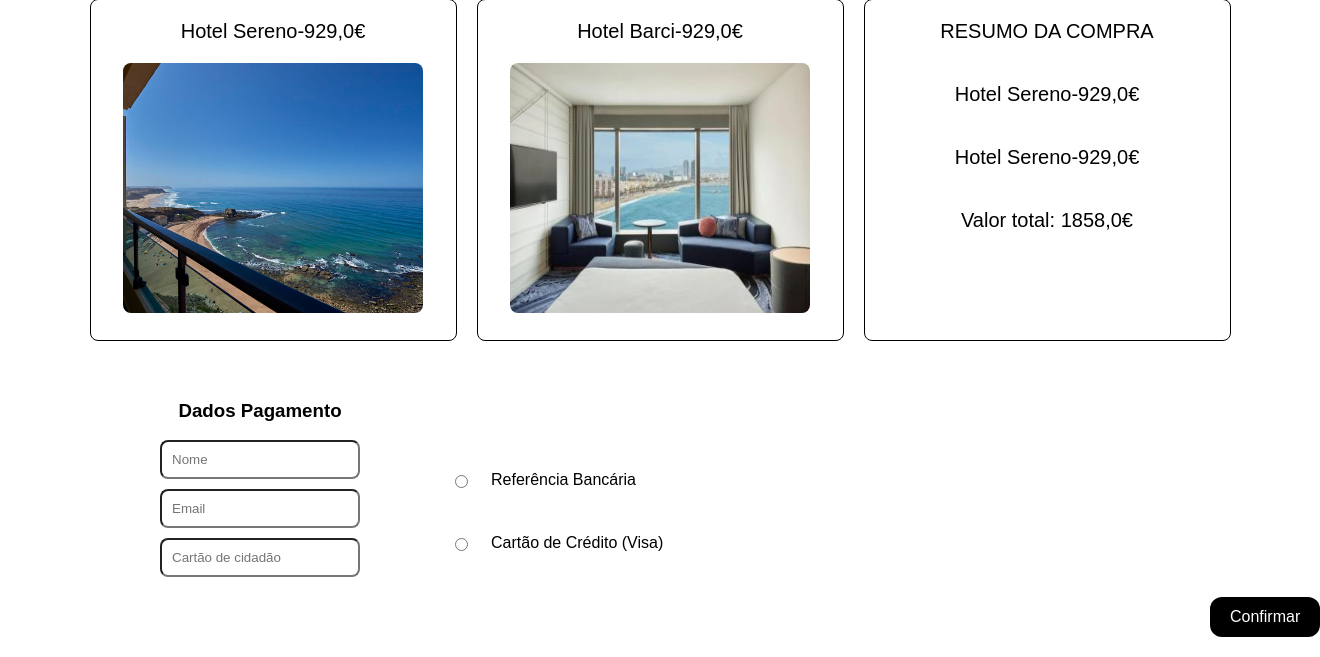
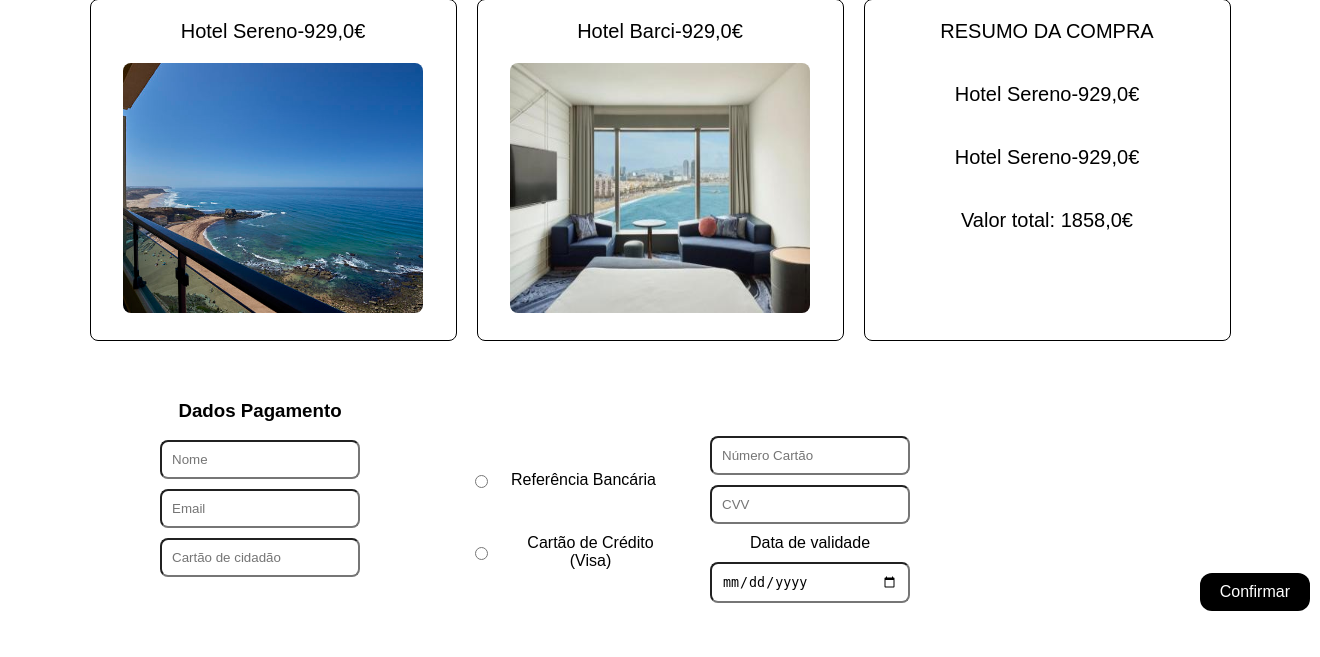
Before and after one commit to Martizind/Deapc-Trabalho, a PHP site: page /scripts/finalizacao.html in a window 1320 px wide. Shown: the part 169-826 px from the top of the page. After the commit the page ends 780 px from the top, so only its background shows below. Run offline with PHP 8.4, Linux system fonts and the light colour scheme.

Commit message:
finalizacao(html css js v1)

```diff
--- a/scripts/finalizacao.html
+++ b/scripts/finalizacao.html
@@ -2,12 +2,13 @@
 <head>
     <title>Finalizacao da compra </title>
     <link rel="stylesheet" type="text/css" href="../styles/finalizacao.css">
+    <script src="finalizacao.js"></script>
 </head>
 
 <body>
     <div id="barra" >
-        <h1>ISEP Trip</h1>
-        <button type="button">Login</button>
+        <h1 onclick="homepage()">ISEP Trip</h1>
+        <button type="button" onclick="login()">Login</button>
     </div>
 
     <div class="container">
@@ -28,21 +29,34 @@
     <div class="principal">
         <div class="pagamento">
             <h3>Dados Pagamento</h3>
-            <input type="text" placeholder="Nome">
-            <input type="text" placeholder="Email">
-            <input type="text" placeholder="Cartão de cidadão">
+            <input type="text" id="nome" placeholder="Nome" required>
+            <input type="text" id="email1" placeholder="Email" required>
+            <input type="text" id="cc1" placeholder="Cartão de cidadão" required>
         </div>
+
             <div class="metodos-pagamento">
                 <label>
-                    <input type="radio" name="pagamento" value="referencia-bancaria">
+                    <input type="radio" name="pagamento" id= "formapag1" value="referencia-bancaria" required>
                     Referência Bancária
                 </label>
                 <label>
-                    <input type="radio" name="pagamento" value="cartao-credito">
+                    <input type="radio" name="pagamento" id="formapag2" value="cartao-credito" required>
                     Cartão de Crédito (Visa)
                 </label>
-                <button type="button" onclick="lista()" id="pesquisa">Confirmar</button>
+                <button type="button" onclick="dadospagamento()" id="pesquisa">Confirmar</button>
+            </div>
+            <div class="dadoscartao">
+                <label>
+                    <input type="text" id="numerocartao" placeholder="Número Cartão" required>
+                </label>
+                <label>
+                    <input type="text" id="cvv" placeholder="CVV" required>
+                </label>
+                <label>
+                    Data de validade
+                    <input type="date" id="validade" placeholder="Validade" required>
+                </label>
+
             </div>
     </div>
-
 </body>
--- a/scripts/lista.de.hoteis.js
+++ /dev/null
@@ -1,3 +0,0 @@
-function login() {
-    window.location.href = "./Criar conta login.html";
-}
--- a/styles/finalizacao.css
+++ b/styles/finalizacao.css
@@ -43,6 +43,9 @@ body {
     justify-content: flex-start;
     padding: 20px;
     box-sizing: border-box;
+    align-items: flex-start;
+    gap: 20px;
+
 }
 
 .container {
@@ -87,7 +90,6 @@ img {
     margin-left: 120px;
     text-align: center;
     padding: 20px;
-
 }
 
 .pagamento input[type="text"] {
@@ -97,6 +99,31 @@ img {
     width: 200px;
     border-radius: 8px;
 }
+
+.hidden {
+    display: none;
+  }
+
+  .pagamento-container {
+    display: flex;
+    align-items: flex-start;
+    gap: 20px;
+  }
+
+  .dados-pagamento {
+    flex: 1;
+  }
+
+  .dados-cartao {
+    flex: 1;
+    background-color: pink;
+    padding: 10px;
+  }
+
+  .pagamento-container label, .pagamento-container input {
+    display: block;
+    margin-bottom: 10px;
+  }
 
 .metodos-pagamento {
     margin-top: 110px;
@@ -108,20 +135,37 @@ img {
     margin-right: 20px;
     display: flex;
     gap: 20px;
-    display: flex;
     align-items: center;
     margin-bottom: 45px;
+    width: 200px;
 }
 
 .metodos-pagamento button{
-        background-color: black;
-        color: white;
+        background-color: #000;
+        color: #fff;
         border: none;
         border-radius: 12px;
         padding: 10px 20px;
         cursor: pointer;
         font-size: 1em;
-        height: 40px;
-        width: 110px;
-        margin-left: 760px;
+        position: fixed;
+        bottom: 20px;
+        right: 10px;
+        z-index: 1000;
+        display: flex;
+
 }
+
+.dadoscartao{
+    flex: 1;
+    margin-top: 65px;
+    margin-right: 500px;
+}
+
+.dadoscartao input[type="text"], input[type="date"] {
+    display: block;
+    margin: 10px auto;
+    padding: 10px;
+    width: 200px;
+    border-radius: 8px;
+}
```
Also changed, not shown: scripts/Criar conta login.js (deleted, +0 -38 lines), scripts/index.js (+72 -0 lines).
